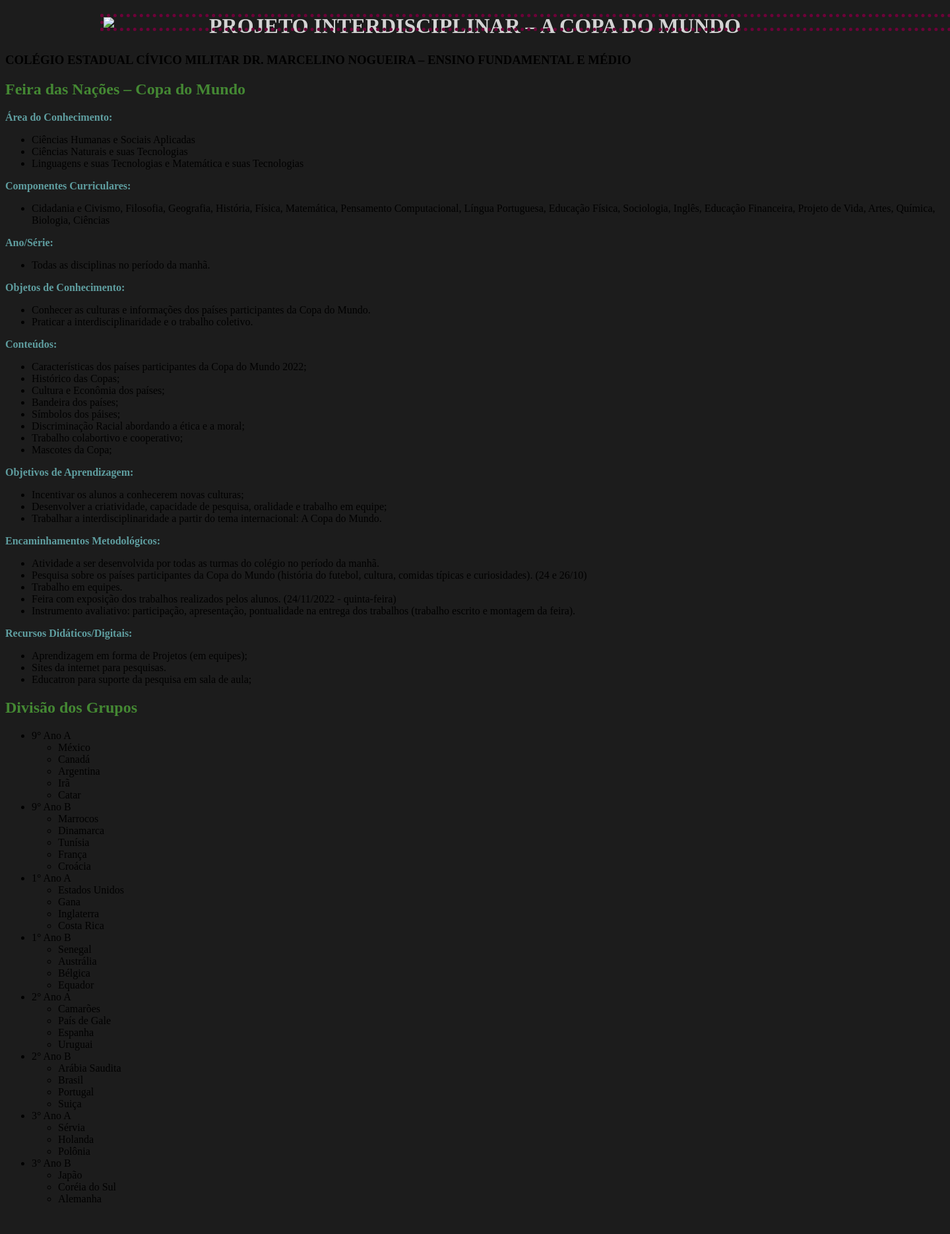
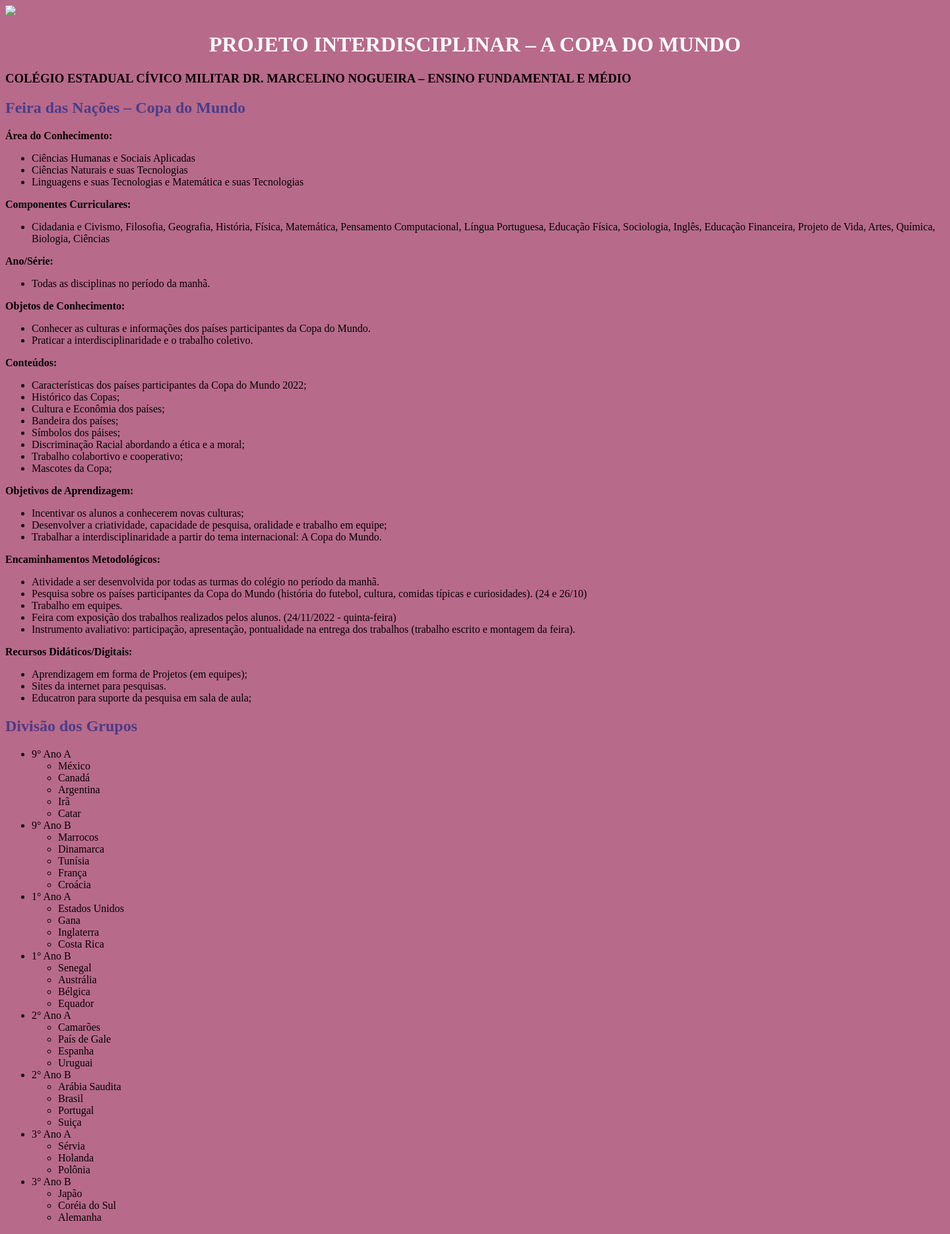
Before and after one commit to mrneumannprof/nacoes, a PHP site: page / in a window 1440 px wide; the page is wider, and only the part inside the window is pictured. Shown: that part at 66% size. Before the commit the page ends 1822 px from the top of that part, so only its background shows below. Run offline with PHP 8.4, Linux system fonts and the light colour scheme.

Commit message:
correção cor

```diff
--- a/style.css
+++ b/style.css
@@ -1,5 +1,14 @@
 body {
-    background-color:#1C1C1C;
+    background-color:#b86a8a;
+}
+
+}
+#imagem-principal {
+    width: 50%;
+    margin-left: 80%;
+    border: 1px dotted rgb(109, 2, 57);
+    float: left;
+    position: absolute;
 }
 
 .texto-principal {
@@ -7,23 +16,14 @@ body {
 }
 
 h1 {
-    color: #D3D3D3;
+    color: #ffffff;
     text-align: center;
 }
 h2 {
     color: #483D8B;
 }
 p {
-    color:  #5F9EA0;
-
-}
-#imagem-principal {
-    width: 10%;
-    margin-left: 80%;
-    border: 5px dotted salmon;
-    float: left;
-    position: absolute;
-}
+    color:  #000000;
 
 .itens {
 	color:  #5F9EA0;
@@ -38,19 +38,10 @@ h1 {
     text-align: center;
 }
 h2 {
-    color: #483
+    color: rgb(0, 0, 0)
 }
 p {
-    color:  #5F9EA0;
-
-}
-#imagem-principal {
-    width: 100%;
-    margin-left: 10%;
-    border: 5px dotted rgb(109, 2, 57);
-    float: left;
-    position: absolute;
-}
+    color:  #000000;
 
 .itens {
 	color: blue;
```
